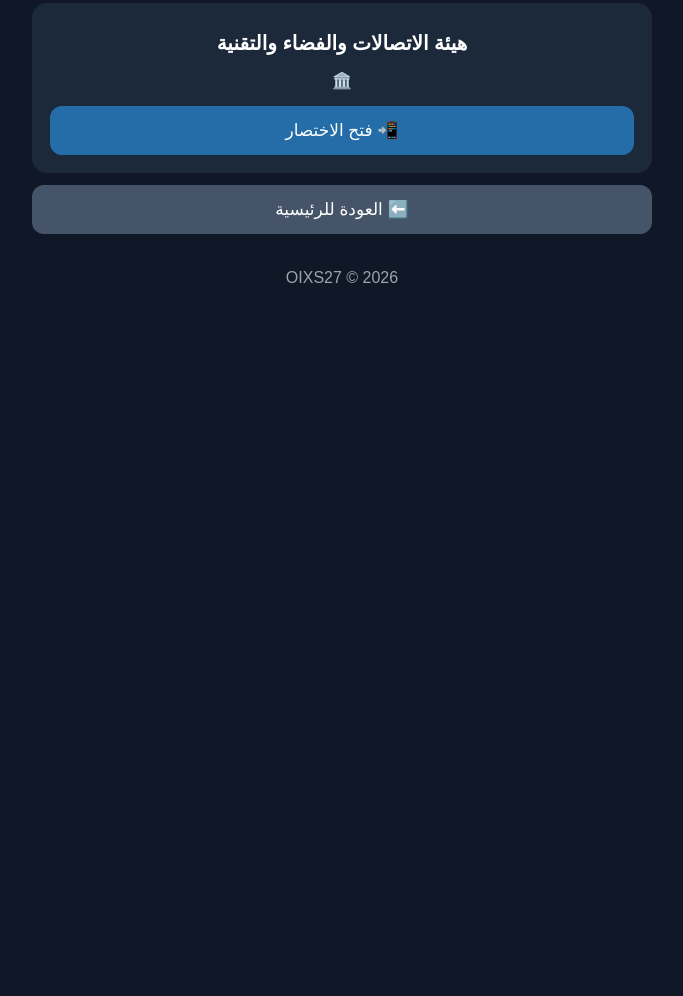
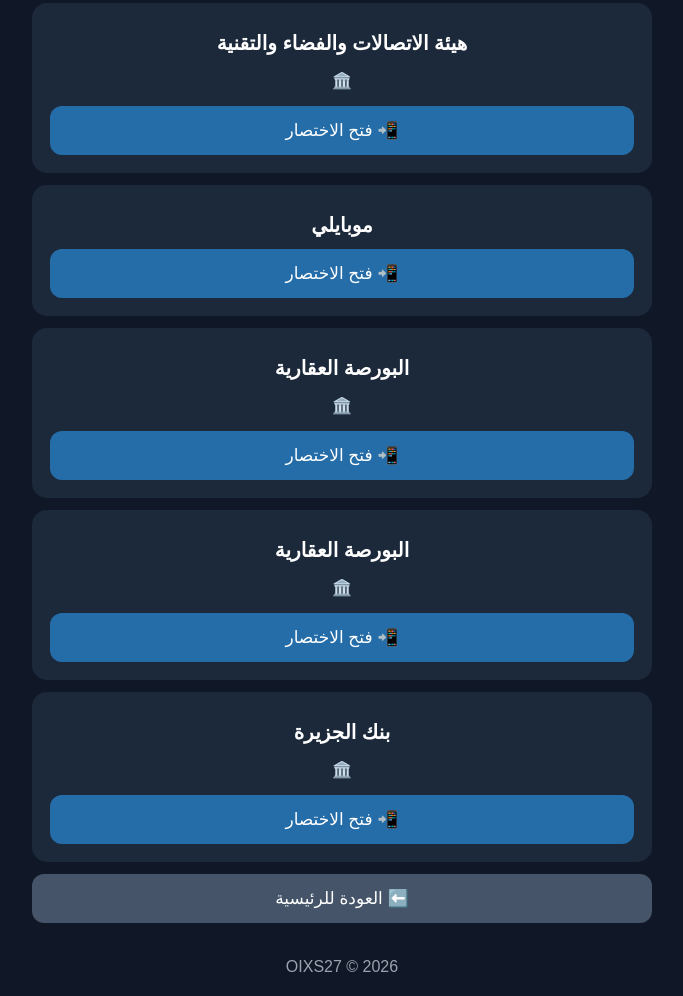
Before and after one commit to 44928bbmhn-dotcom/OIXS27, a plain HTML site: page services/index.html in a window 1280 px wide. Shown: the part 2293-3289 px from the top of the page, without its empty margins (298-981 px from the left). Before the commit the page ends 2600 px from the top, so only its background shows below. Drawn offline with Linux system fonts and the light colour scheme.

Commit message:
Update index.html

```diff
--- a/services/index.html
+++ b/services/index.html
@@ -151,7 +151,7 @@ throw new Error("تنسيق البيانات غير صحيح");
 
 box.replaceChildren();
 
-data.shortcuts.forEach(item=>{
+[...data.shortcuts, ...(data.services || [])].forEach(item=>{
 
 const card=document.createElement("div");
 card.className="card";
```
